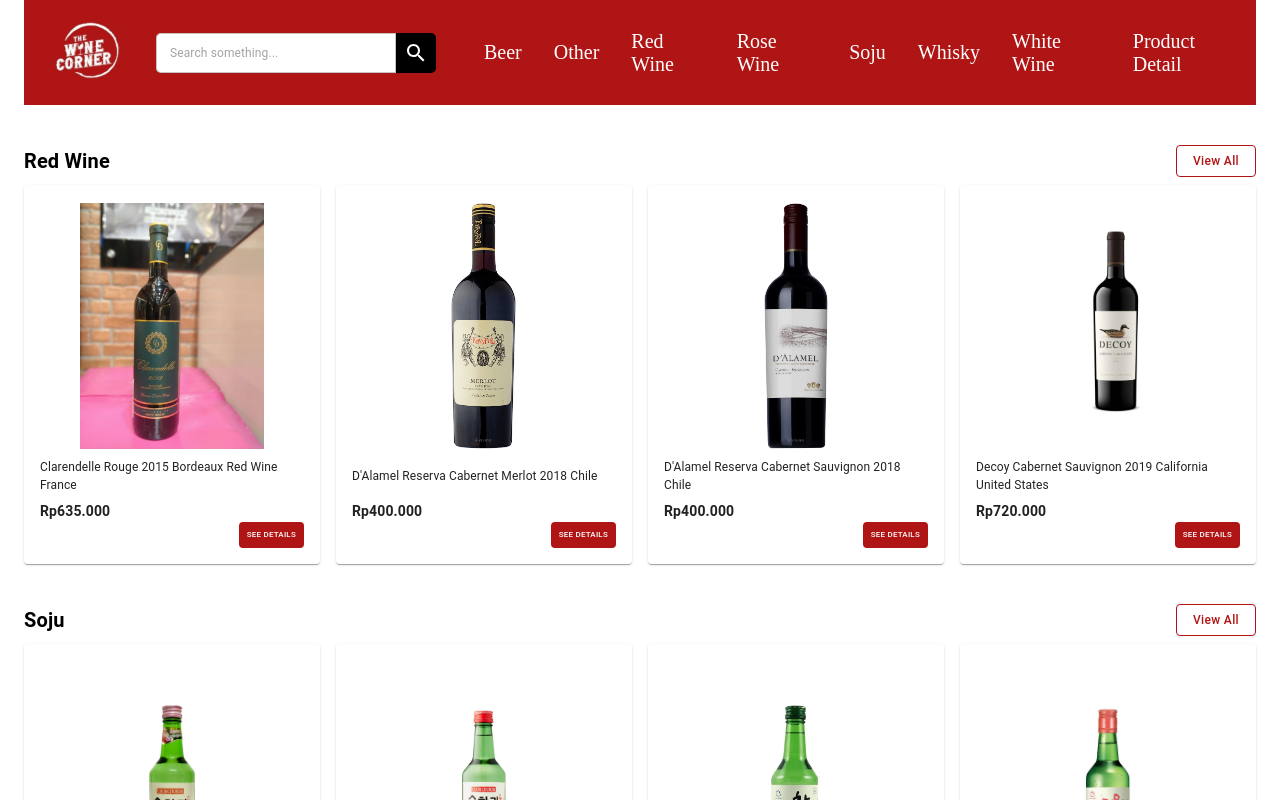
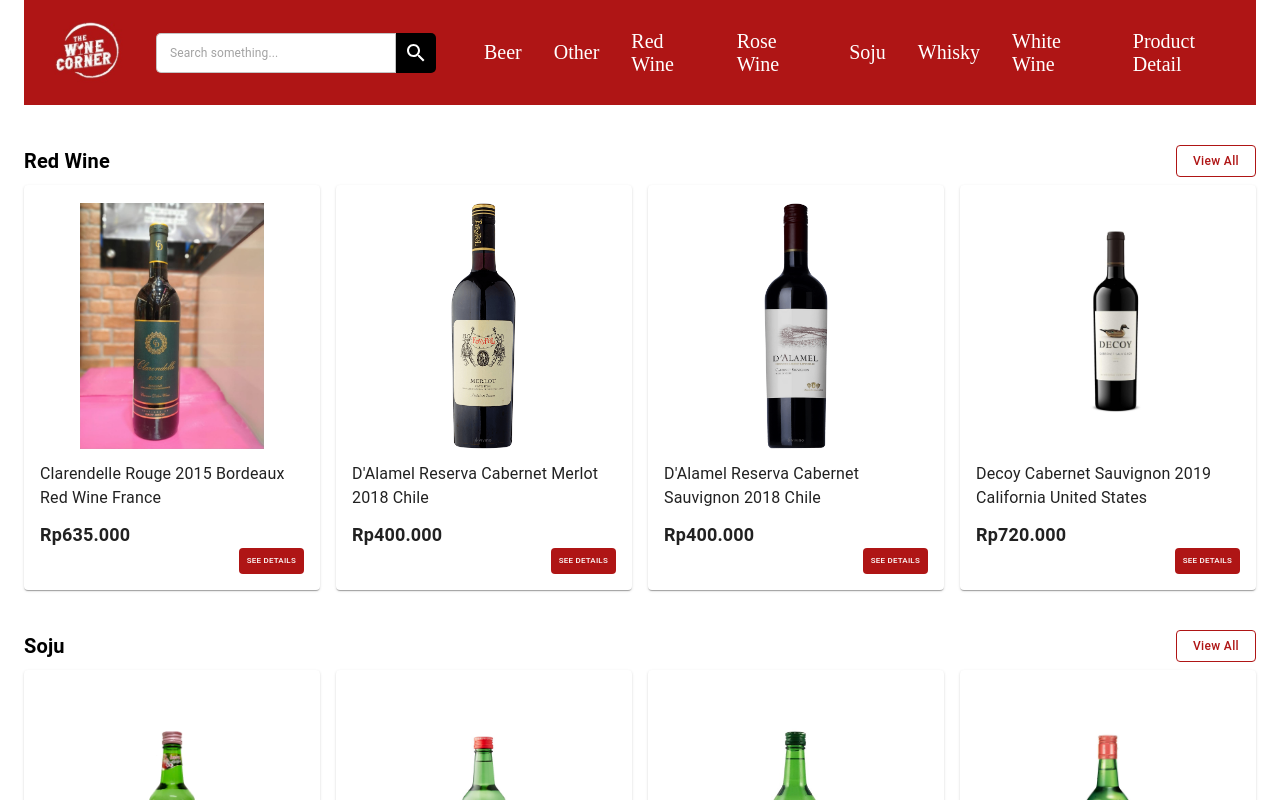
Before and after one commit to FahmiEfendy/the-wine-corner--front, a React (Create React App) app: page / in a window 1280 px wide. Shown: the top 800 px of the page. Built offline with nearby package versions, Linux system fonts and the light colour scheme.

Commit message:
feat routes and product render

```diff
--- a/src/App.jsx
+++ b/src/App.jsx
@@ -8,6 +8,7 @@ import { ProductList } from "./components/ProductList";
 import { ProductDetail } from "./components/ProductDetail";
 import { Topbar } from "./components/Topbar";
 import { Footer } from "./components/Footer";
+import { productList } from "./seeder/productList";
 
 function App() {
   return (
@@ -16,25 +17,15 @@ function App() {
         <Topbar />
         <Routes>
           <Route path="/" element={<Home />} />
-          <Route path="/beer" element={<ProductList productType="Beer" />} />
-          <Route path="/other" element={<ProductList productType="Other" />} />
-          <Route
-            path="/red-wine"
-            element={<ProductList productType="Red Wine" />}
-          />
-          <Route
-            path="/rose-wine"
-            element={<ProductList productType="Rose Wine" />}
-          />
-          <Route path="/soju" element={<ProductList productType="Soju" />} />
-          <Route
-            path="/whisky"
-            element={<ProductList productType="Whisky" />}
-          />
-          <Route
-            path="/white-wine"
-            element={<ProductList productType="White Wine" />}
-          />
+          {productList.map((data, index) => {
+            return (
+              <Route
+                key={data.data[index]}
+                path={`/${data.productPath}`}
+                element={<ProductList productType={data.productType} />}
+              />
+            );
+          })}
           <Route path="/product-detail" element={<ProductDetail />} />
         </Routes>
         <Footer />
--- a/src/components/Product.jsx
+++ b/src/components/Product.jsx
@@ -1,8 +1,14 @@
 import React from "react";
+import { useNavigate } from "react-router-dom";
 import { Box, Button, Paper, Typography } from "@mui/material";
 
 export const Product = (props) => {
-  const { productImage, productName, productPrice } = props;
+  const { productImage, productName, productPrice, productType } = props;
+  const navigate = useNavigate();
+
+  const clickHandler = () => {
+    navigate(`/${productType}/${productName}`);
+  };
 
   return (
     <Paper
@@ -12,6 +18,7 @@ export const Product = (props) => {
         flexDirection: "column",
         padding: "1rem",
       }}
+      onClick={clickHandler}
     >
       <Box style={{ display: "flex", justifyContent: "center" }}>
         <img
@@ -20,10 +27,10 @@ export const Product = (props) => {
           style={{ objectFit: "contain", width: "70%", height: "250px" }}
         />
       </Box>
-      <Box style={{ height: "50px", display: "flex", alignItems: "center" }}>
-        <Typography style={{ fontSize: "12px" }}>{productName}</Typography>
+      <Box style={{ height: "70px", display: "flex", alignItems: "center" }}>
+        <Typography style={{ fontSize: "16px" }}>{productName}</Typography>
       </Box>
-      <Typography style={{ fontWeight: "700", fontSize: "14px" }}>
+      <Typography style={{ fontWeight: "700", fontSize: "18px" }}>
         {productPrice}
       </Typography>
       <Button
--- a/src/components/ProductDetail.jsx
+++ b/src/components/ProductDetail.jsx
@@ -5,6 +5,8 @@ import PhoneIcon from "@mui/icons-material/Phone";
 import { ProductList } from "./ProductList";
 
 export const ProductDetail = () => {
+  const discountedProductPrice = null;
+
   return (
     <>
       <Box style={{ display: "flex", marginTop: "5rem" }}>
@@ -14,12 +16,25 @@ export const ProductDetail = () => {
           style={{ objectFit: "contain", width: "40%", height: "500px" }}
         />
         <Box style={{ marginTop: "2.5rem" }}>
-          <Typography variant="h4" fontWeight={700}>
+          <Typography variant="h3" fontWeight={700}>
             Product Name
           </Typography>
-          <Typography variant="h5" style={{ margin: "1rem 0 2rem 0" }}>
-            Rp105.000
-          </Typography>
+          <Box sx={{ display: "flex", margin: "1rem 0 2rem 0" }}>
+            <Typography
+              variant="h4"
+              style={
+                discountedProductPrice && {
+                  color: "red",
+                  textDecoration: "line-through",
+                }
+              }
+            >
+              Rp105.000
+            </Typography>
+            <Typography variant="h4" style={{ marginLeft: "1rem" }}>
+              {discountedProductPrice}
+            </Typography>
+          </Box>
           <Box>
             <Button
               startIcon={<EmailIcon />}
--- a/src/components/ProductList.jsx
+++ b/src/components/ProductList.jsx
@@ -39,18 +39,21 @@ export const ProductList = (props) => {
           .filter((data) => {
             return data.productType === productType;
           })
-          .slice(fourItem && (0, 4))
-          .map((data) => {
+          .map((data) =>
+            data.data.slice(fourItem && (0, 4)).map((data) => {
               return (
                 <Grid key={data.no} item xs={3}>
                   <Product
+                    productId={data.no}
                     productImage={data.productImage}
                     productName={data.productName}
                     productPrice={data.productPrice}
+                    productType={productType}
                   />
                 </Grid>
               );
-          })}
+            })
+          )}
       </Grid>
     </div>
   );
--- a/src/seeder/productList.js
+++ b/src/seeder/productList.js
@@ -1,116 +1,113 @@
 export const productList = [
   {
-    no: 7,
+    productPath: "/red-wine",
+    productType: "Red Wine",
+    data: [
+      {
+        no: 1,
         productName: "Alamos Malbec Argentina",
-    productType: "Red Wine",
         productPrice: "Rp395.000",
         productImage: require("../assets/ProductImage/Red Wine/Alamos Malbec Argentina.png"),
       },
       {
-    no: 8,
+        no: 2,
         productName: "Antigal Estimulo Cabernet Sauvignon",
-    productType: "Red Wine",
         productPrice: "Rp320.000",
         productImage: require("../assets/ProductImage/Red Wine/Antigal Estimulo Cabernet Sauvignon.png"),
       },
       {
-    no: 9,
+        no: 3,
         productName:
           "Chateau De La Negly la Falaise Rouge 2018 Red Wine France 15.5% alc",
-    productType: "Red Wine",
         productPrice: "Rp785.000",
         productImage: require("../assets/ProductImage/Red Wine/Chateau De La Negly la Falaise Rouge 2018 Red Wine France 15.5 alc.png"),
       },
       {
-    no: 10,
+        no: 4,
         productName:
           "Chateau Saint Romans 2018 Bordeaux France Red Wine 14% alc 750ml",
-    productType: "Red Wine",
         productPrice: "Rp350.000",
         productImage: require("../assets/ProductImage/Red Wine/Chateau Saint Romans 2018 Bordeaux France Red Wine 14 alc 750ml.png"),
       },
       {
-    no: 11,
+        no: 5,
         productName: "Clarendelle Rouge 2015 Bordeaux Red Wine France",
-    productType: "Red Wine",
         productPrice: "Rp635.000",
         productImage: require("../assets/ProductImage/Red Wine/Clarendelle Rouge 2015 Bordeaux Red Wine France.jfif"),
       },
       {
-    no: 12,
+        no: 6,
         productName: "D'Alamel Reserva Cabernet Merlot 2018 Chile",
-    productType: "Red Wine",
         productPrice: "Rp400.000",
         productImage: require("../assets/ProductImage/Red Wine/D'Alamel Reserva Cabernet Merlot 2018 Chille.png"),
       },
       {
-    no: 13,
+        no: 7,
         productName: "D'Alamel Reserva Cabernet Sauvignon 2018 Chile",
-    productType: "Red Wine",
         productPrice: "Rp400.000",
         productImage: require("../assets/ProductImage/Red Wine/D'Alamel Reserva Cabernet Sauvignon 2018 Chille.png"),
       },
       {
-    no: 14,
+        no: 8,
         productName: "Decoy Cabernet Sauvignon 2019 California United States",
-    productType: "Red Wine",
         productPrice: "Rp720.000",
         productImage: require("../assets/ProductImage/Red Wine/Decoy Cabernet Sauvignon 2019 California United States.jpg"),
       },
+    ],
+  },
   {
-    no: 15,
-    productName: "Alamos Malbec Argentina",
+    productPath: "/soju",
     productType: "Soju",
+    data: [
+      {
+        no: 9,
+        productName: "Chum Churum Apple Mango",
         productPrice: "Rp395.000",
         productImage: require("../assets/ProductImage/Soju/Chum Churum Apple Manggo.png"),
       },
       {
-    no: 16,
+        no: 10,
         productName: "Chum Churum Apple",
-    productType: "Soju",
         productPrice: "Rp100.000",
         productImage: require("../assets/ProductImage/Soju/Chum Churum Apple.png"),
       },
       {
-    no: 17,
+        no: 11,
         productName: "Chum Churum Blueberry",
-    productType: "Soju",
         productPrice: "Rp100.000",
         productImage: require("../assets/ProductImage/Soju/Chum Churum Blueberry.png"),
       },
       {
-    no: 18,
+        no: 12,
         productName: "Chum Churum Original",
-    productType: "Soju",
         productPrice: "Rp100.000",
         productImage: require("../assets/ProductImage/Soju/Chum Churum Original.jfif"),
       },
       {
-    no: 19,
+        no: 13,
         productName: "Chum Churum Peach",
-    productType: "Soju",
         productPrice: "Rp100.000",
         productImage: require("../assets/ProductImage/Soju/Chum Churum Peach.png"),
       },
       {
-    no: 20,
+        no: 14,
         productName: "Chum Churum Yoghurt",
-    productType: "Soju",
         productPrice: "Rp100.000",
         productImage: require("../assets/ProductImage/Soju/Chum Churum Yoghurt.jpg"),
       },
       {
-    no: 21,
+        no: 15,
         productName: "Jinro Chamisul Fresh - Original",
-    productType: "Soju",
         productPrice: "Rp105.000",
         productImage: require("../assets/ProductImage/Soju/Jinro Chamisul Fresh - Original.jpg"),
       },
       {
-    no: 22,
+        no: 16,
         productName: "Jinro Chamisul Grape Fruit",
         productType: "Soju",
         productPrice: "Rp105.000",
         productImage: require("../assets/ProductImage/Soju/Jinro Chamisul Grape Fruit.webp"),
       },
+    ],
+  },
 ];
```
Lines whose indentation alone changed are shown as unchanged.
